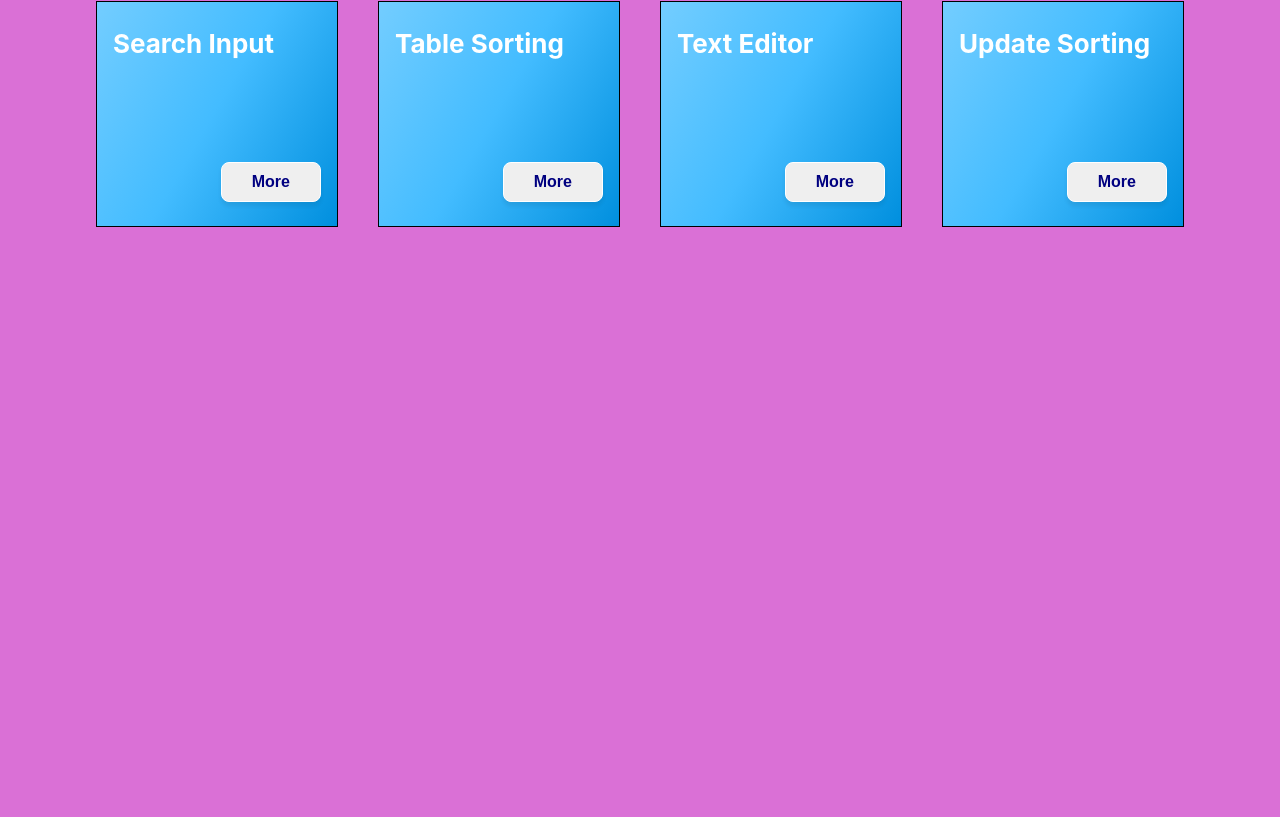
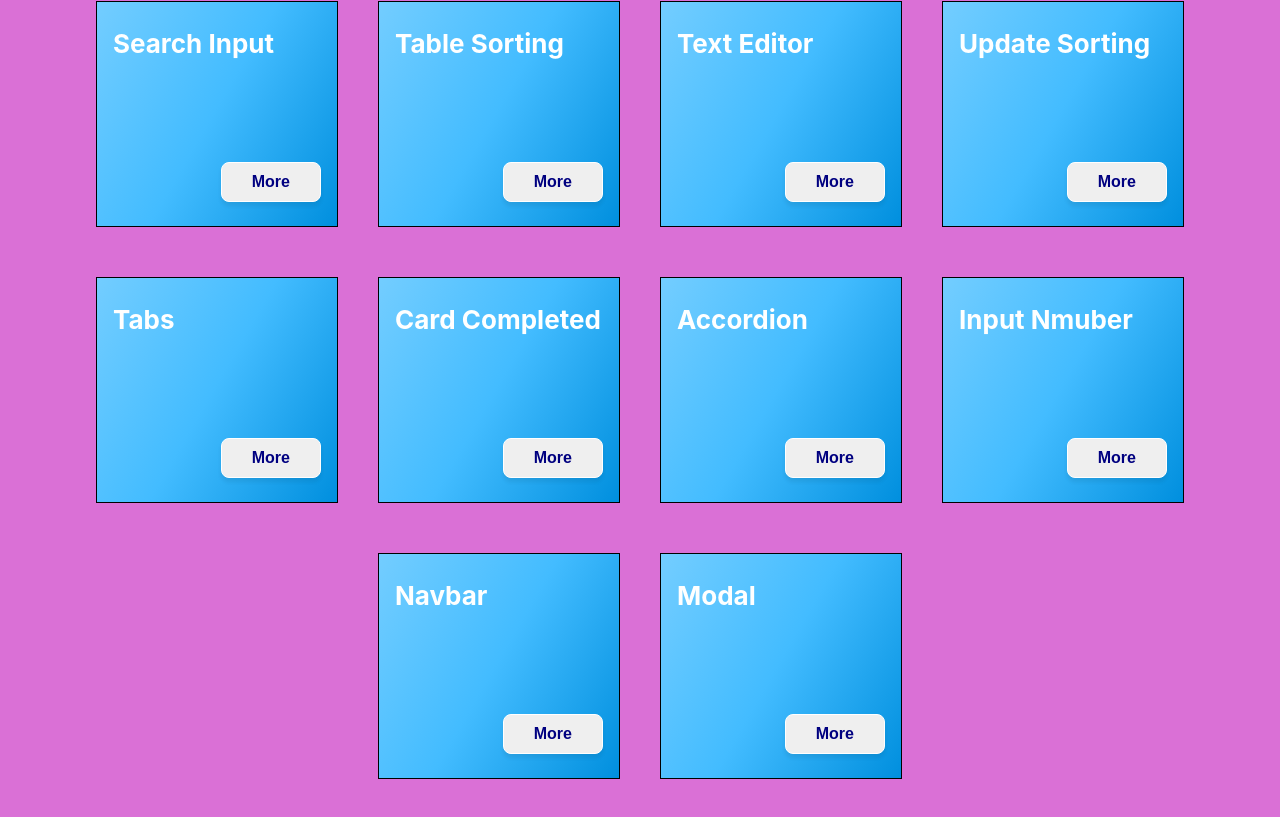
Before and after one commit to Qspc/project-reactjs, a React (Create React App) app: page / in a window 1280 px wide. Shown: the part 389-1206 px from the top of the page. Before the commit the page ends 800 px from the top, so only its background shows below. Built offline with nearby package versions, Linux system fonts and the light colour scheme.

Commit message:
update: new project

```diff
--- a/src/App.js
+++ b/src/App.js
@@ -8,6 +8,7 @@ import TableSorting from './pages/TableSorting';
 import FormCompleted from './pages/FormCompleted';
 import UpdateSorting from './pages/UpdateSorting';
 import SearchInput from './pages/SearchInput';
+import Tabs from './pages/Tabs';
 import './index.css';
 import './App.css';
 
@@ -24,6 +25,7 @@ function App() {
         <Route path="/form" element={<FormCompleted />} />
         <Route path="/update" element={<UpdateSorting />} />
         <Route path="/search" element={<SearchInput />} />
+        <Route path="/tab" element={<Tabs />} />
       </Routes>
     </Router>
   );
--- a/src/pages/Home.js
+++ b/src/pages/Home.js
@@ -36,6 +36,30 @@ const Home = () => {
       title: 'Update Sorting',
       link: '/update',
     },
+    {
+      title: 'Tabs',
+      link: '/tab',
+    },
+    {
+      title: 'Card Completed',
+      link: '/card',
+    },
+    {
+      title: 'Accordion',
+      link: '/accordion',
+    },
+    {
+      title: 'Input Nmuber',
+      link: '/sort',
+    },
+    {
+      title: 'Navbar',
+      link: '/navbar',
+    },
+    {
+      title: 'Modal',
+      link: '/modal',
+    },
   ];
 
   return (
--- /dev/null
+++ b/src/pages/Tabs.js
@@ -0,0 +1,3 @@
+export default function Tabs() {
+  return <>halo</>;
+}
```
